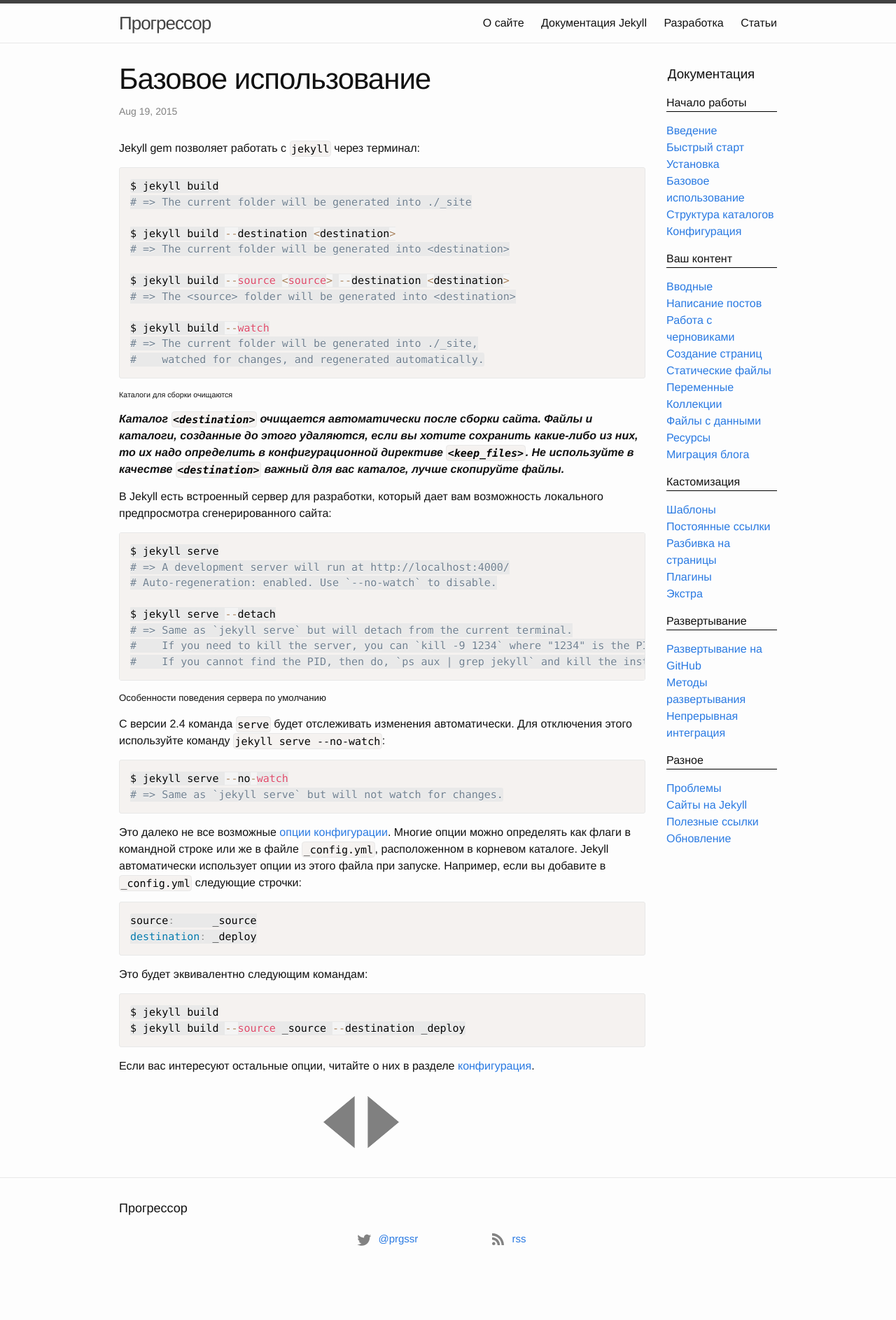
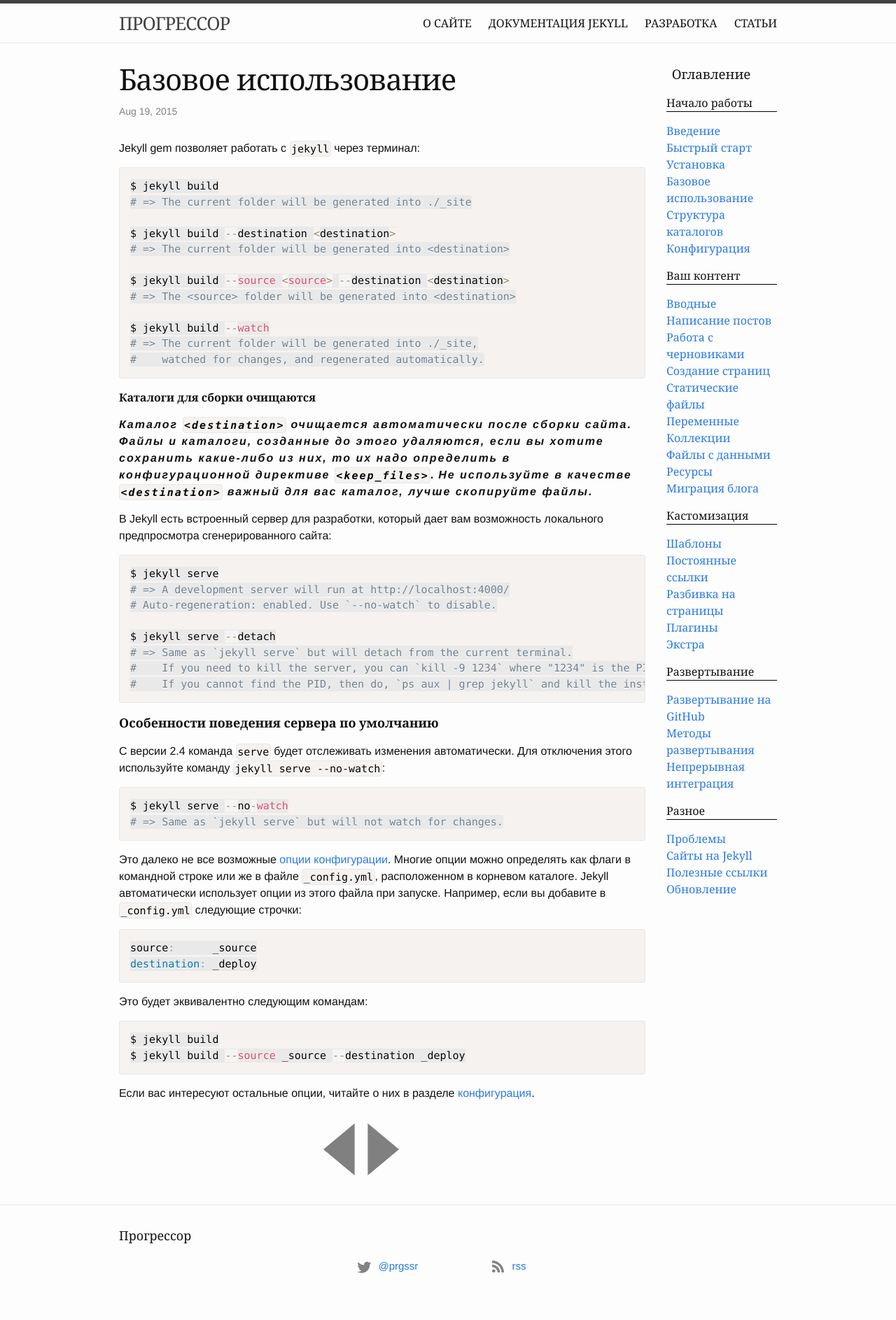
Before and after one commit to prgssr/prgssr.github.io, a Jekyll site: the page built from _documentation/04_basic_usage.markdown, in a window 1280 px wide. Shown: the whole page at 70% size. Built offline with Jekyll 4.4.1, drawn with Linux system fonts in a browser that asks for light colours; before the commit the page ends 1848 px from its top, so only the background shows below that.

Commit message:
css v0.1 fonts & nav

```diff
--- a/_includes/documentation-nav.html
+++ b/_includes/documentation-nav.html
@@ -1,4 +1,4 @@
-<h3 class="documentation-header">Документация</h3>
+<h3 class="documentation-header">Оглавление</h3>
 <ul class="documentation">
 	{% for item in site.documentation %}
 		{% if item.header %}
--- a/_includes/head.html
+++ b/_includes/head.html
@@ -7,7 +7,7 @@
   <title>{% if page.title %}{{ page.title }}{% else %}{{ site.title }}{% endif %}</title>
   <meta name="description" content="{% if page.description %}{{ page.description }} {% else %}{{ site.description}}{% endif %}">
   {% include twitter_card.html %}
-  <link rel="stylesheet" href="{{ "/css/main.css" | prepend: site.baseurl }}">
+  <link rel="stylesheet" href="{{ "/css/main.css" | prepend: site.baseurl }}?v=0.1">
   <link rel="canonical" href="{{ page.url | replace:'index.html','' | prepend: site.baseurl | prepend: site.url }}">
   <link rel="alternate" type="application/rss+xml" title="{{ site.title }}" href="{{ "/feed.xml" | prepend: site.baseurl | prepend: site.url }}" />
   {% include google-analytics.html %}
--- a/_sass/_base.scss
+++ b/_sass/_base.scss
@@ -80,7 +80,13 @@
  * Headings
  */
 h1, h2, h3, h4, h5, h6 {
-    font-weight: 300;
+    font-weight: 400;
+    font-family: $header-font-family;
+}
+
+strong {
+  letter-spacing: .125em;
+
 }
 
 
@@ -131,6 +137,7 @@
     border: 1px solid $grey-color-light;
     border-radius: 3px;
     background-color: $code-background;
+    font-family: $code-font-family;
 }
 
 code {
--- a/_sass/_layout.scss
+++ b/_sass/_layout.scss
@@ -5,7 +5,8 @@
     border-top: 5px solid $grey-color-dark;
     border-bottom: 1px solid $grey-color-light;
     min-height: 56px;
-
+    font-family: $header-font-family;
+    text-transform: uppercase;
     // Positioning context for the mobile navigation icon
     position: relative;
 }
@@ -244,6 +245,14 @@
             font-size: 18px;
         }
     }
+      h5 {
+        font-size: 1.125em;
+        font-weight: bold;
+}
+    h6 {
+        font-size: 1em;
+        font-weight: bold;
+}
 }
 
 /**
@@ -269,6 +278,7 @@
 
 .documentation-item {
     list-style-type: none;
+    font-family: $header-font-family;
 }
 
 
--- a/css/main.scss
+++ b/css/main.scss
@@ -6,10 +6,12 @@
 
 
 // Our variables
-$base-font-family: Helvetica, Arial, sans-serif;
+$base-font-family:  Helvetica, Arial, sans-serif;
 $base-font-size:   16px;
 $small-font-size:  $base-font-size * 0.875;
 $base-line-height: 1.5;
+$header-font-family: Georgia,serif;
+$code-font-family: monospace;
 
 $spacing-unit:     30px;
 
```
